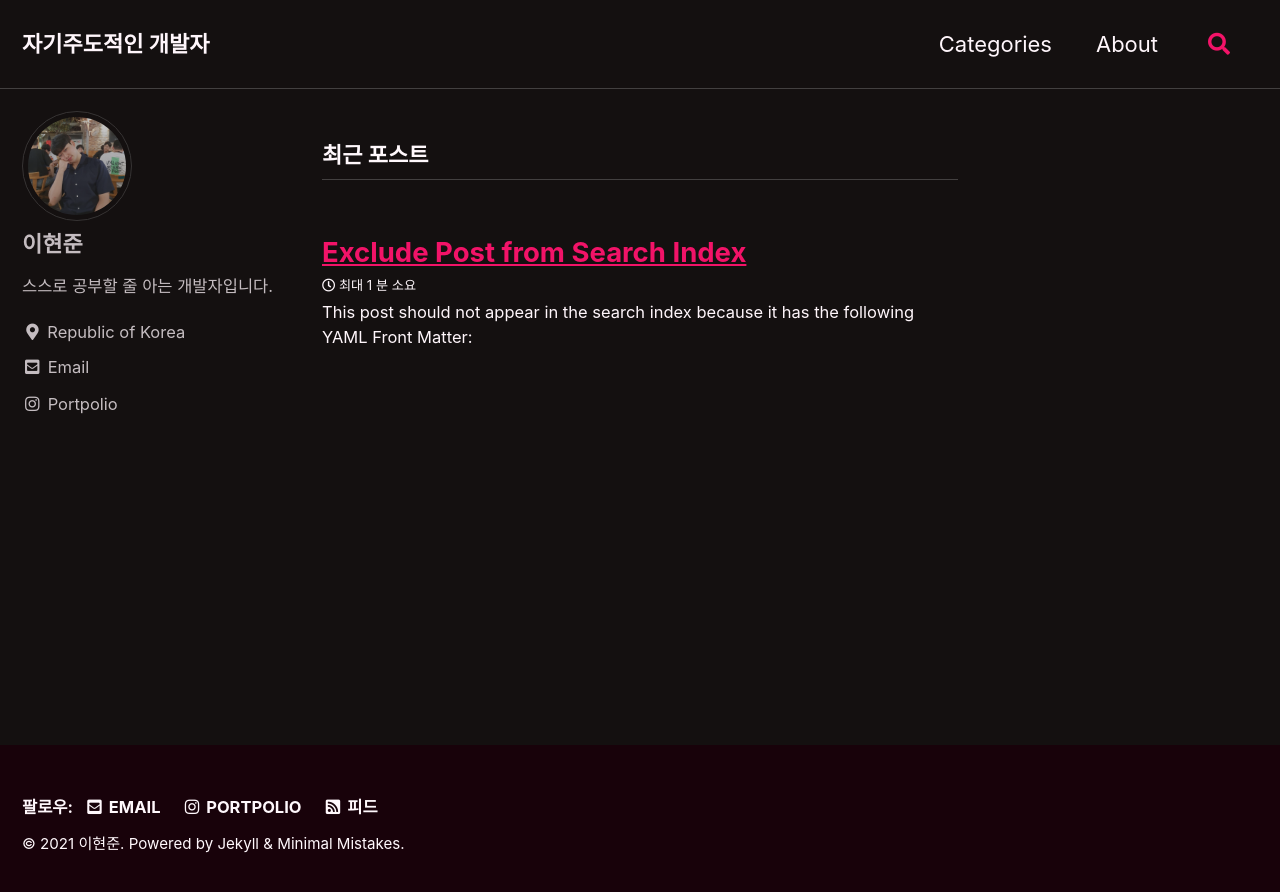
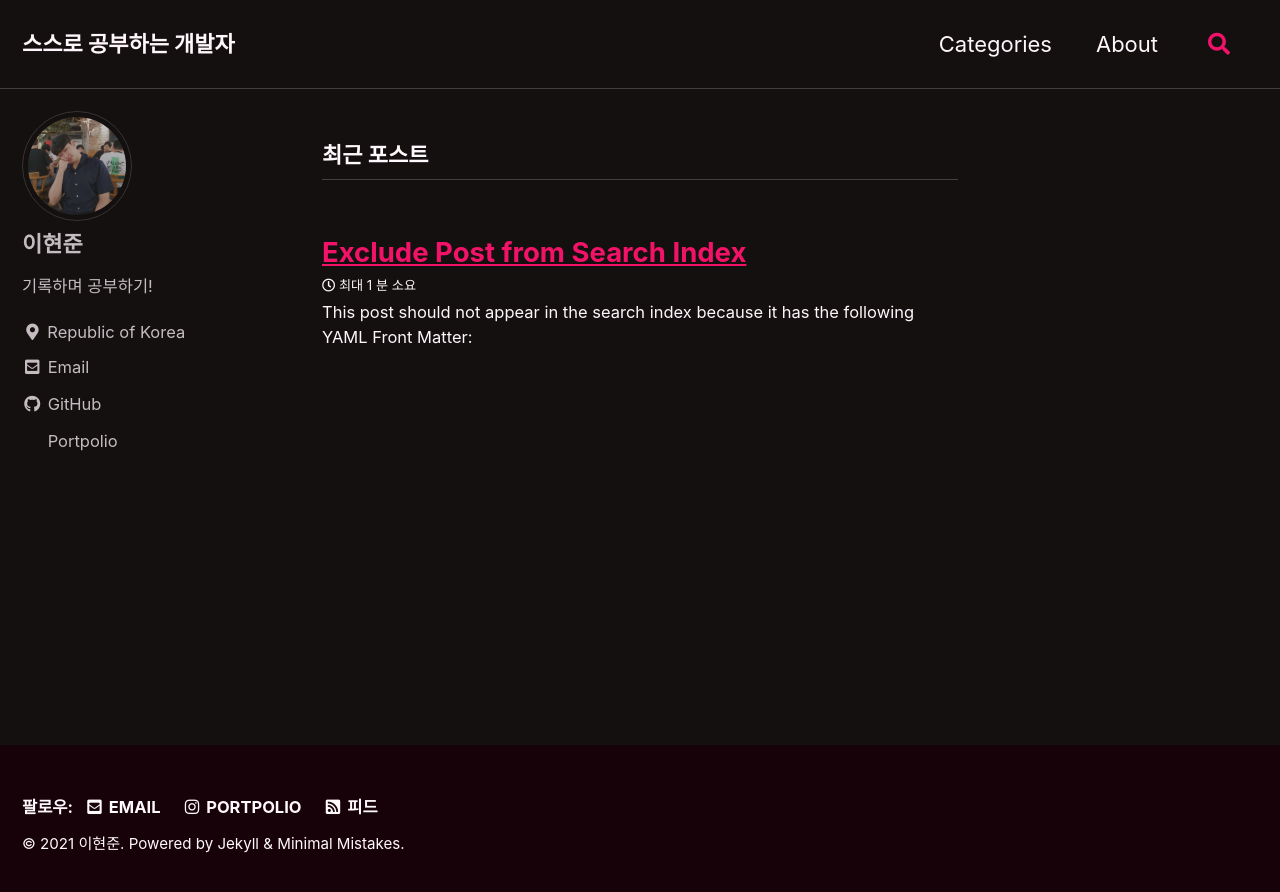
Before and after one commit to Hyun-Jun-Lee/old-Hyun-Jun-Lee.github.io, a Jekyll site: the page built from index.html, in a window 1280 px wide. Shown: the top 892 px of the page. Built offline with Jekyll 4.4.1, drawn with Linux system fonts in a browser that asks for light colours; cached includes are drawn as plain includes; the list of posts is cut into pages by our own code.

Commit message:
fix config

```diff
--- a/_config.yml
+++ b/_config.yml
@@ -25,7 +25,7 @@ baseurl                  : ""
 repository               : "Hyun-Jun-Lee/Hyun-Jun-Lee.github.io"
 teaser                   :
 logo                     :
-masthead_title           : "자기주도적인 개발자"
+masthead_title           : "스스로 공부하는 개발자"
 # breadcrumbs            : false # true, false (default)
 words_per_minute         : 200
 comments:
@@ -102,7 +102,7 @@ analytics:
 author:
   name             : "이현준"
   avatar           : "/assets/images/Blog_profile.jpg"
-  bio              : "스스로 공부할 줄 아는 개발자입니다."
+  bio              : "기록하며 공부하기!"
   location         : "Republic of Korea"
   email            :
   links:
@@ -111,9 +111,9 @@ author:
       url: "mikey1000@namver.com"
     - label: "GitHub"
       icon: "fab fa-fw fa-github"
-      # url: "https://github.com/"
+      url: "https://github.com/Hyun-Jun-Lee"
     - label: "Portpolio"
-      icon: "fab fa-fw fa-instagram"
+      icon: "fab fa-fw fa-link"
       url: "https://autumn-macaroon-a00.notion.site/Python-0298b284a78a48958e03e79e99522884"
 
 # Site Footer
```
